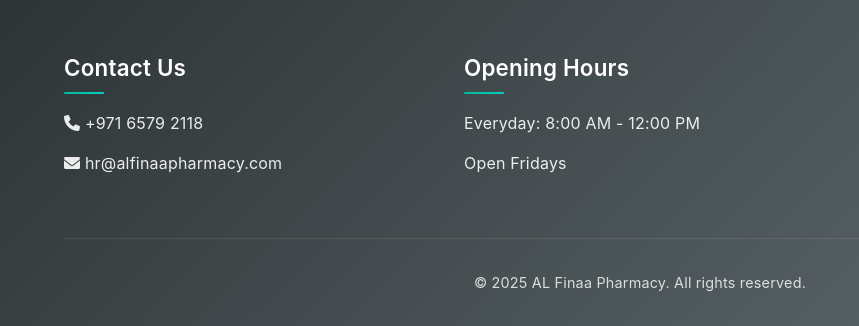
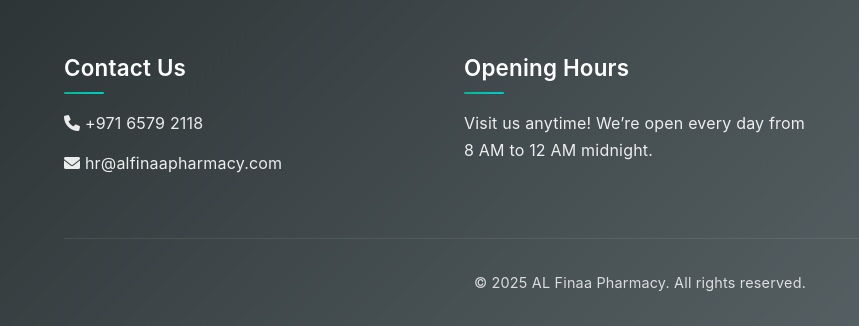
Before and after one commit to Afridp/alfinaapharmacy, a plain HTML site: page services.html in a window 1280 px wide. Shown: the part 1930-2256 px from the top of the page, 0-859 px from the left. Drawn offline with Linux system fonts and the light colour scheme.

Commit message:
changed store timings format

```diff
--- a/services.html
+++ b/services.html
@@ -116,8 +116,8 @@
             </div>
             <div class="footer-section">
                 <h3>Opening Hours</h3>
-                <p>Everyday: 8:00 AM - 12:00 PM</p>
-                <p>Open Fridays</p>
+                <p>Visit us anytime! We’re open every day from 8 AM to 12 AM midnight.</p>
+
 
             </div>
             <div class="footer-section">
```
Also changed, not shown: about.html (+1 -2 lines), contact.html (+1 -2 lines), index.html (+1 -2 lines).
